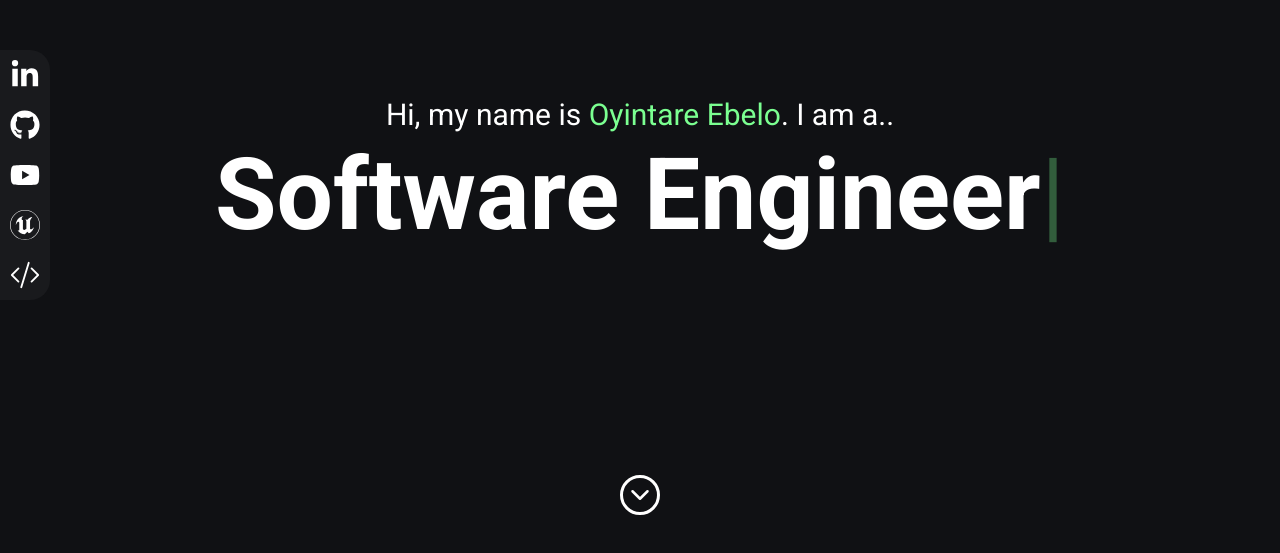
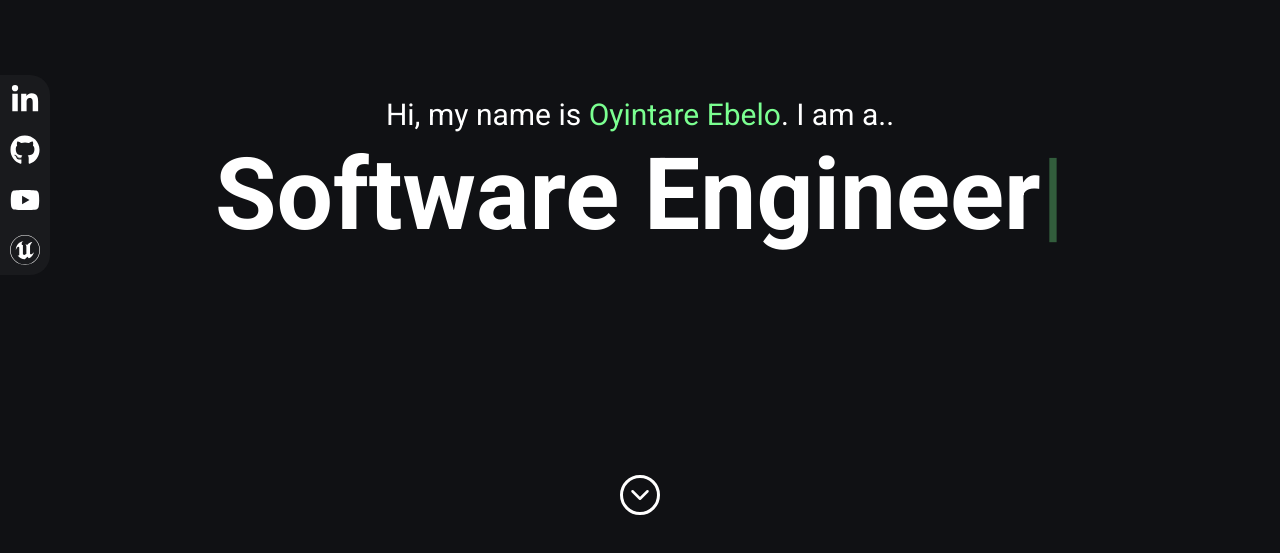
Before and after one commit to TareHimself/portfolio, a React (Create React App) app: page / in a window 1280 px wide. Shown: the part 225-778 px from the top of the page. Built offline with nearby package versions, Linux system fonts and the light colour scheme.

Commit message:
removed code icon from socials

```diff
--- a/src/Socials.tsx
+++ b/src/Socials.tsx
@@ -1,7 +1,6 @@
 import { FaLinkedinIn, FaGithub, FaYoutube } from "react-icons/fa";
 import { SiUnrealengine } from "react-icons/si";
 import { PORTFOLIO_DATA } from "./data";
-import { BsCodeSlash } from "react-icons/bs";
 
 export default function Socials() {
 	return (
@@ -24,7 +23,6 @@ export default function Socials() {
 					window.open(PORTFOLIO_DATA.UNREAL_ENGINE_URL, "_blank")
 				}
 			/>
-			<BsCodeSlash />
 		</div>
 	);
 }
```
